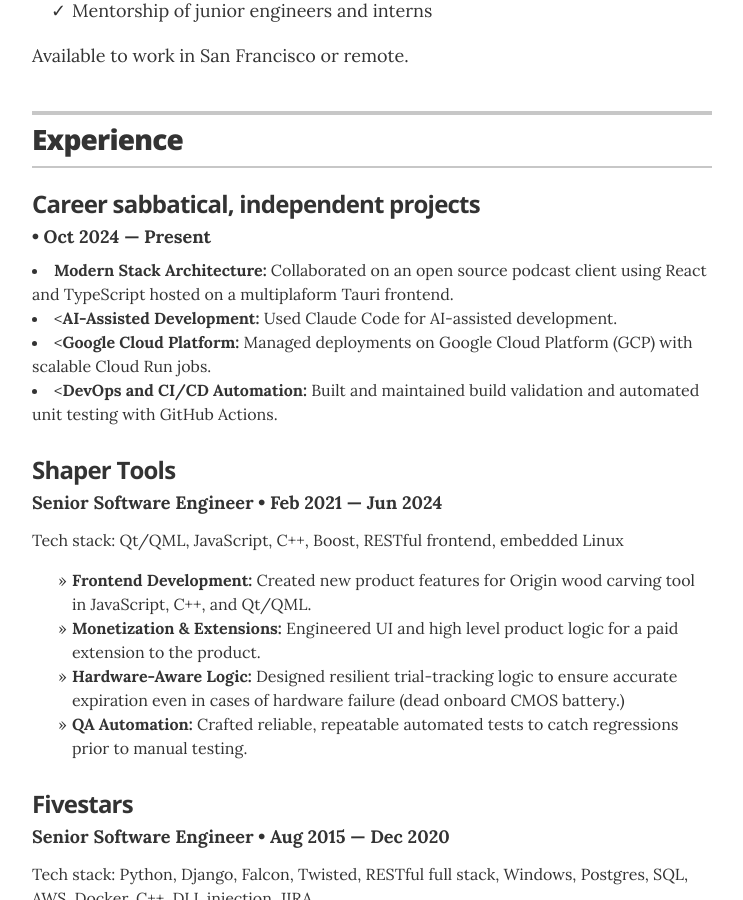
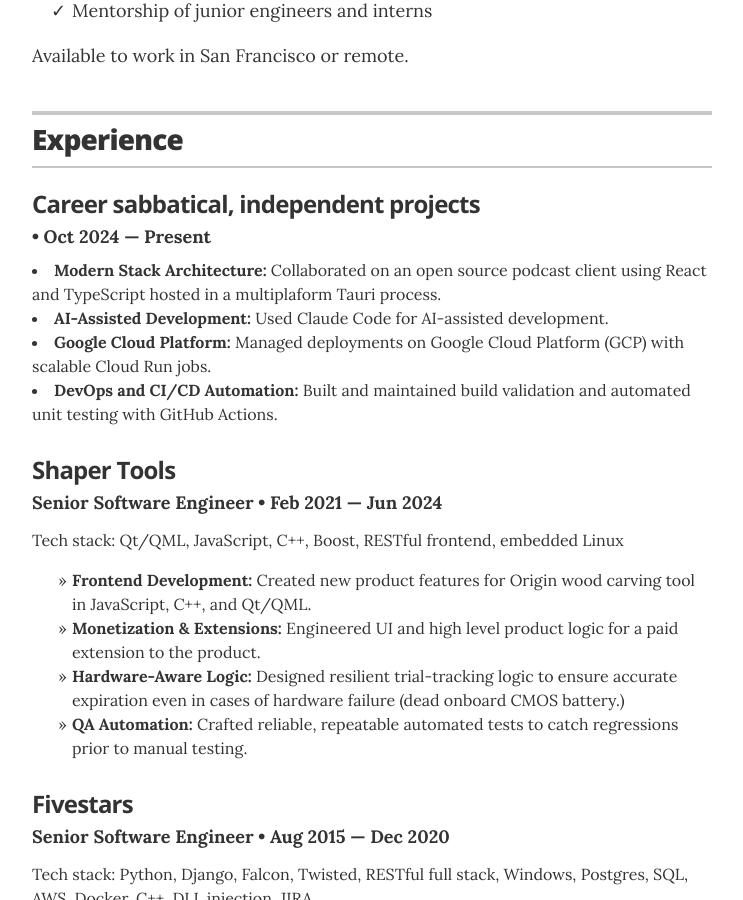
Before and after one commit to MrEricSir/resume, a Jekyll site: the page built from index.html, in a window 1280 px wide and 900 px high, scrolled down 621 px. Shown: the whole window, without its empty margins (268-1011 px from the left). Built offline with Jekyll 4.4.1, drawn with Linux system fonts in a browser that asks for light colours.

Commit message:
Revise experience summary for clarity and formatting
Updated summary for independent projects to improve clarity and fix formatting.

```diff
--- a/_data/experience.yml
+++ b/_data/experience.yml
@@ -2,10 +2,10 @@
 
 - company: Career sabbatical, independent projects
   duration: Oct 2024 &mdash; Present
-  summary: "<li><b>Modern Stack Architecture:</b> Collaborated on an open source podcast client using React and TypeScript hosted on a multiplaform Tauri frontend.
-<li><<b>AI-Assisted Development:</b> Used Claude Code for AI-assisted development.
-<li><<b>Google Cloud Platform:</b> Managed deployments on Google Cloud Platform (GCP) with scalable Cloud Run jobs.
-<li><<b>DevOps and CI/CD Automation:</b> Built and maintained build validation and automated unit testing with GitHub Actions.
+  summary: "<li><b>Modern Stack Architecture:</b> Collaborated on an open source podcast client using React and TypeScript hosted in a multiplaform Tauri process.
+<li><b>AI-Assisted Development:</b> Used Claude Code for AI-assisted development.
+<li><b>Google Cloud Platform:</b> Managed deployments on Google Cloud Platform (GCP) with scalable Cloud Run jobs.
+<li><b>DevOps and CI/CD Automation:</b> Built and maintained build validation and automated unit testing with GitHub Actions.
 "
 
 - company: Shaper Tools
```
